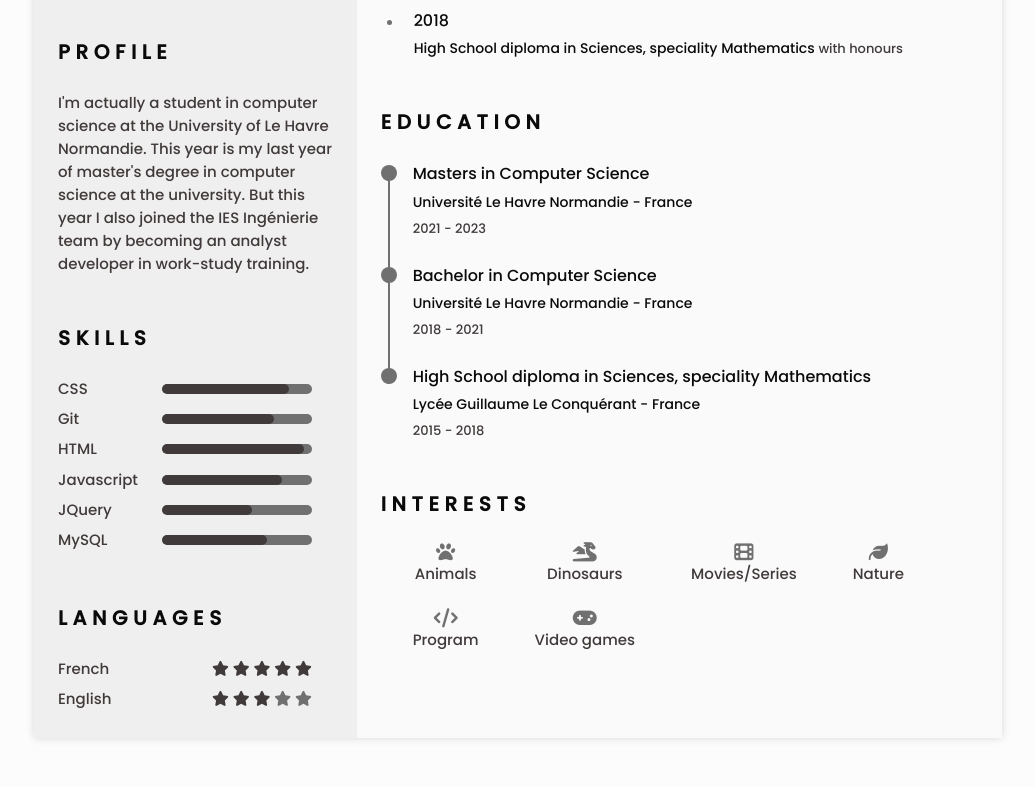
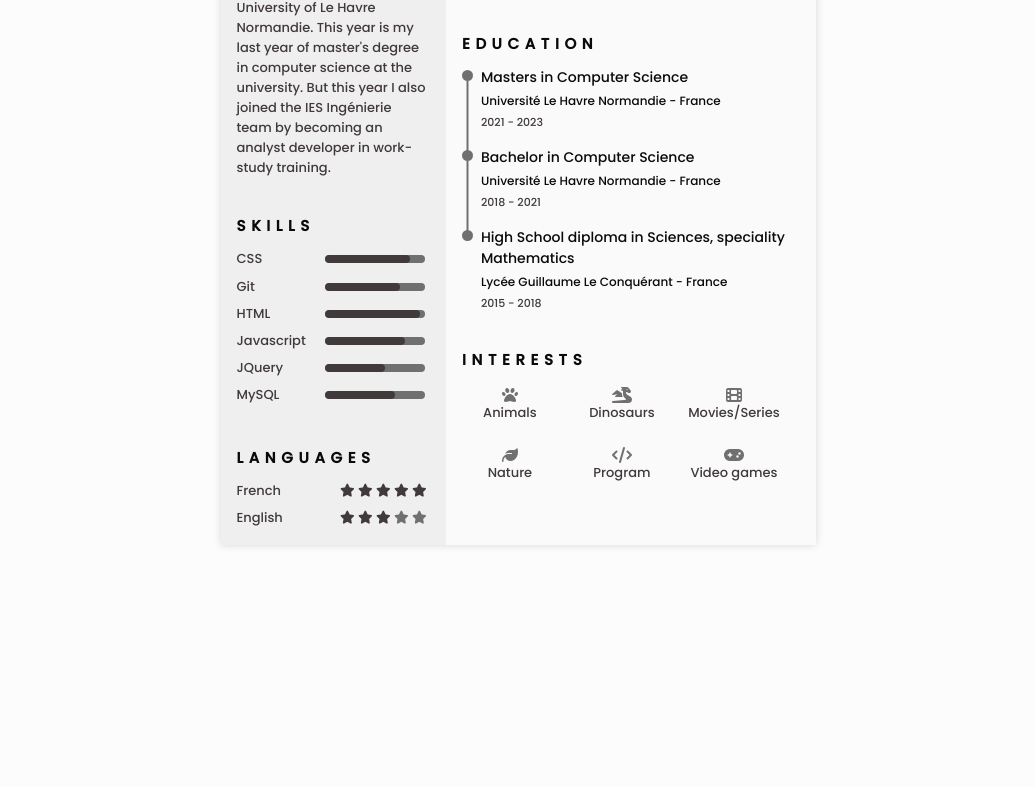
Before and after one commit to LeaG76/cv-generator, a plain HTML site: page index.html in a window 1280 px wide. Shown: the part 617-1403 px from the top of the page, without its empty margins (122-1157 px from the left). After the commit the page ends 1210 px from the top, so only its background shows below. Drawn offline with Linux system fonts and the light colour scheme.

Commit message:
Scale to PDF A4

```diff
--- a/assets/stylesheets/style.css
+++ b/assets/stylesheets/style.css
@@ -77,6 +77,7 @@ body.dark-theme {
 }
 
 /* Generate PDF Button */
+
 .generate-pdf {
     display: none;
     position: absolute;
@@ -89,6 +90,129 @@ body.dark-theme {
 
 .generate-pdf:hover {
     color: var(--title-color);
+}
+
+/* Scale CV */
+
+body.scale-cv {
+    --h1-font-size: 0.938rem;
+    --h2-font-size: 0.938rem;
+    --h3-font-size: 0.875rem;
+    --normal-font-size: 0.813rem;
+    --small-font-size: 0.75rem;
+    --smaller-font-size: 0.688rem;
+}
+
+/* PDF A4 */
+
+.scale-cv .change-theme,
+.scale-cv .generate-pdf  {
+    display: none;
+}
+
+.scale-cv .bd-container {
+    max-width: 595px;
+}
+
+.scale-cv .section {
+    padding: 1.5rem 0 0.80rem;
+}
+
+.scale-cv .section-title {
+    margin-bottom: 0.75rem;
+}
+
+.scale-cv .resume_left,
+.scale-cv .resume_right {
+    padding: 0 1rem;
+}
+
+.scale-cv .home_img {
+    width: 90px;
+    height: 90px;
+}
+
+.scale-cv .home_container {
+    gap: 1.5rem;
+}
+
+.scale-cv .home_data {
+    gap: 0.25rem;
+}
+
+.scale-cv .home_address,
+.scale-cv .social_container {
+    gap: 0.75rem;
+}
+
+.scale-cv .home_icon,
+.scale-cv .social_icon,
+.scale-cv .interests_icon {
+    font-size: 1rem;
+}
+
+.scale-cv .education_container,
+.scale-cv .experience_container,
+.scale-cv .certificate_container {
+    gap: 1rem;
+    max-width: 340px;
+}
+
+.scale-cv .education_time,
+.scale-cv .experience_time,
+.scale-cv .certificate_item {
+    padding-right: 0.5rem;
+}
+
+.scale-cv .education_rounder,
+.scale-cv .experience_rounder {
+    width: 11px;
+    height: 11px;
+    margin-top: 0.22rem;
+}
+
+.scale-cv .education_line,
+.scale-cv .experience_line {
+    width: 2px;
+    height: 110%;
+    transform: translate(4.5px, 0);
+}
+
+.scale-cv .education_data,
+.scale-cv .experience_data,
+.scale-cv .certificate_data {
+    gap: 0.25rem;
+}
+
+.scale-cv .certificate_rounder {
+    width: 4px;
+    height: 4px;
+}
+
+.scale-cv .interests_container {
+    grid-template-columns: repeat(3, 1fr);
+    column-gap: 1rem;
+    max-width: 320px;
+    padding-left: 0;
+}
+
+.scale-cv .skills_text {
+    width: 85px;
+}
+
+.scale-cv .skills_box {
+    width: 100px;
+    height: 8px;
+    border-radius: 4px;
+}
+
+.scale-cv .skills_progress {
+    height: 8px;
+    border-radius: 4px;
+}
+
+.scale-cv .languages_text {
+    width: 100px;
 }
 
 /* Body */
@@ -441,7 +565,7 @@ img {
     background-color: var(--text-color);
     display: block;
     height: 10px;
-    border-radius: 6px
+    border-radius: 6px;
 }
 
 /* Certificates */
--- a/index.html
+++ b/index.html
@@ -33,7 +33,7 @@
     <link rel="icon" type="image/png" sizes="512x512" href="assets/pictures/favicon/android-chrome-512x512.png">
   </head>
 
-  <body>
+  <body class="scale-cv">
     <header class="l-header" id="header">
         <nav class="nav bd-container">
             <a href="#" class="nav_logo">Léa GALLIER</a>
```
